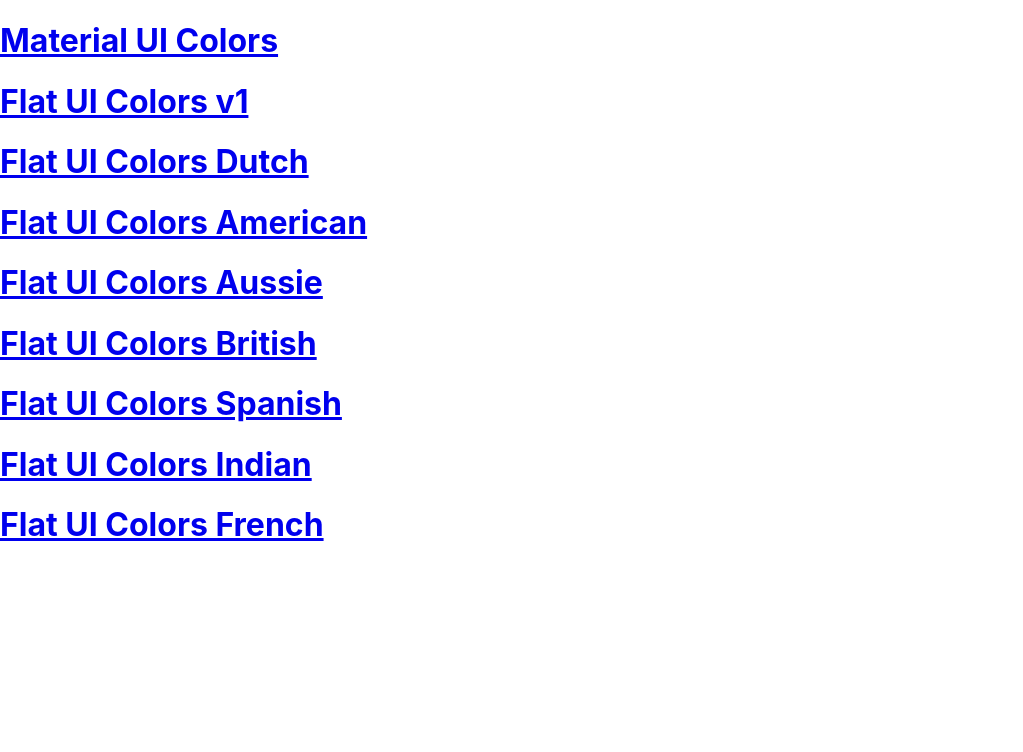
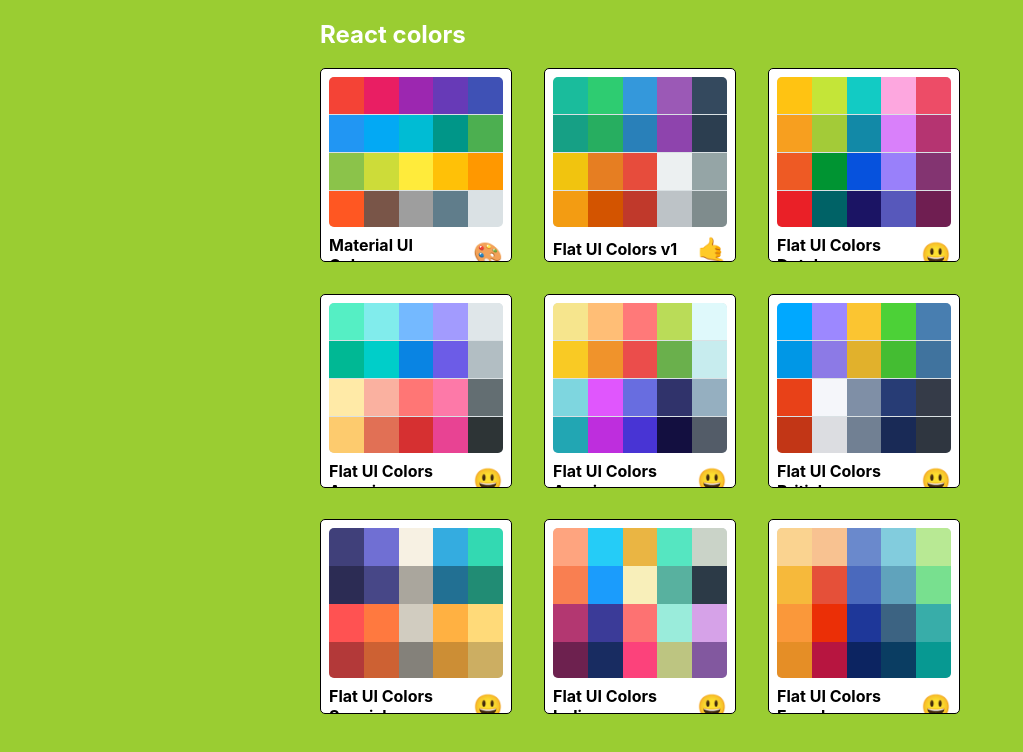
Before and after one commit to nagireddy1234/colors-app, a React (Create React App) app: page / in a window 1280 px wide. Shown: the top 752 px of the page, without its empty margins (0-1023 px from the left). Built offline with nearby package versions, Linux system fonts and the light colour scheme; the HTML template or start-up script is replaced by a standard one.

Commit message:
added palletList and miniPalette with css in js

```diff
--- a/package.json
+++ b/package.json
@@ -5,6 +5,7 @@
   "dependencies": {
     "@material-ui/core": "^4.9.12",
     "@material-ui/icons": "^4.9.1",
+    "@material-ui/styles": "^4.9.10",
     "@testing-library/jest-dom": "^4.2.4",
     "@testing-library/react": "^9.5.0",
     "@testing-library/user-event": "^7.2.1",
--- /dev/null
+++ b/src/MiniPalette.js
@@ -0,0 +1,68 @@
+import React from 'react';
+import { withStyles } from '@material-ui/core/styles';
+
+const styles = {
+  root: {
+    background: '#fff',
+    borderRadius: '5px',
+    border: '1px solid #000',
+    padding: "0.5rem",
+    position: "relative",
+    overflow: "hidden",
+    marginTop: "-1px",
+    "&:hover": {
+      cursor: "pointer",
+    }
+  },
+  colors: {
+    backgroundColor: '#dae1e4',
+    height:"150px",
+    width:"100%",
+    borderRadius:"5px",
+    overflow:"hidden"
+  },
+  title: {
+    display: "flex",
+    justifyContent: "space-between",
+    alignItems: "center",
+    margin: "0",
+    color: "#000",
+    paddingTop: "0.5rem",
+    fontSize: "1rem",
+    position: "relative"
+  },
+  emoji: {
+    marginLeft: "0.5rem",
+    fontSize: "1.5rem"
+  },
+  minicolor:{
+      height:"25%",
+      width:"20%",
+      display:"inline-block",
+      margin:"0 auto",
+      position:"relative",
+      marginBottom:"-3.5px",
+  }
+};
+
+function MiniPalette(props) {
+  console.log(props)
+  const { classes, palette } = props;
+  const MiniColorBoxes = palette.colors.map(color=> {
+    return (<div className={classes.minicolor} style={{backgroundColor:`${color.color}`}} key={palette.id} />)
+  })
+
+  return (
+    <div className={classes.root}>
+      <div className={classes.colors}>
+        {MiniColorBoxes}
+      </div>
+      <h5 className={classes.title}>{palette.paletteName}
+      <span className={classes.emoji}> {palette.emoji} </span>
+      </h5>
+
+    </div>
+  )
+}
+
+export default withStyles(styles)(MiniPalette);
--- a/src/PaletteList.js
+++ b/src/PaletteList.js
@@ -1,22 +1,60 @@
 import React, { Component } from 'react';
-import {Link} from 'react-router-dom'
+import {Link} from 'react-router-dom';
+import MiniPalette from './MiniPalette';
+import { withStyles } from '@material-ui/core/styles';
 
+const styles = {
+  root: {
+    backgroundColor: "yellowgreen",
+    height:"100vh",
+    display:"flex",
+    alignItems:"flex-start",
+    justifyContent:"center"
+  },
+  container: {
+      width:"50%",
+      display:"flex",
+      alignItems:"flex-start",
+      flexDirection:"column",
+      flexWrap:"wrap"
+  },
+  nav: {
+    display:"flex",
+    width:"100%",
+    justifyContent:"space-between",
+    color:"#fff"
+  },
+  palettes: {
+    boxSizing:"border-box",
+    width:"100%",
+    display:"grid",
+    gridTemplateColumns:"repeat(3,30%)",
+    gridGap:"5%"
+  }
+}
 
-export default class PaletteList extends Component {
+class PaletteList extends Component {
   render() {
     //  console.log(this.props.palettes)
-    const {palettes} = this.props
+    const { palettes, classes } = this.props;
     return (
-      <div>
-       {palettes.map((palette)=>
-       {
-       return (
-        <h1><Link to={`/palette/${palette.id}`}> {palette.paletteName}</Link></h1>
-        )}
-
-
-       )}
+      <div className={classes.root}>
+        <div className={classes.container}>
+          <nav className={classes.nav}>
+            <h1>React colors</h1>
+          </nav>
+          <div className={classes.palettes}>
+            {palettes.map((palette) => {
+             return(
+               <MiniPalette palette={palette} />
+              )
+            })
+            }
+          </div>
+        </div>
       </div>
     )
   }
 }
+
+export default withStyles(styles)(PaletteList);
--- a/src/index.js
+++ b/src/index.js
@@ -5,7 +5,6 @@
 } from "react-router-dom";
 import './index.css';
 import App from './App';
-import * as serviceWorker from './serviceWorker';
 
 ReactDOM.render(
 
@@ -16,8 +15,3 @@
   </React.StrictMode> ,
   document.getElementById('root')
 );
-
-// If you want your app to work offline and load faster, you can change
-// unregister() to register() below. Note this comes with some pitfalls.
-// Learn more about service workers: https://bit.ly/CRA-PWA
-serviceWorker.unregister();
--- a/src/seedColors.js
+++ b/src/seedColors.js
@@ -55,7 +55,7 @@
   {
     paletteName: "Flat UI Colors Dutch",
     id: "flat-ui-colors-dutch",
-    emoji: "🇳🇱",
+    emoji: "😃",
     colors: [
       { name: "Sunflower", color: "#FFC312" },
       { name: "Energos", color: "#C4E538" },
@@ -82,7 +82,7 @@
   {
     paletteName: "Flat UI Colors American",
     id: "flat-ui-colors-american",
-    emoji: "🇺🇸",
+    emoji: "😃",
     colors: [
       { name: "LightGreenishBlue", color: "#55efc4" },
       { name: "FadedPoster", color: "#81ecec" },
@@ -109,7 +109,7 @@
   {
     paletteName: "Flat UI Colors Aussie",
     id: "flat-ui-colors-aussie",
-    emoji: "🇦🇺",
+    emoji: "😃",
     colors: [
       { name: "Beekeeper", color: "#f6e58d" },
       { name: "SpicedNectarine", color: "#ffbe76" },
@@ -136,7 +136,7 @@
   {
     paletteName: "Flat UI Colors British",
     id: "flat-ui-colors-british",
-    emoji: "🇬🇧",
+    emoji: "😃",
     colors: [
       { name: "ProtossPylon", color: "#00a8ff" },
       { name: "Periwinkle", color: "#9c88ff" },
@@ -163,7 +163,7 @@
   {
     paletteName: "Flat UI Colors Spanish",
     id: "flat-ui-colors-spanish",
-    emoji: "🇪🇸",
+    emoji: "😃",
     colors: [
       { name: "JacksonsPurple", color: "#40407a" },
       { name: "C64Purple", color: "#706fd3" },
@@ -190,7 +190,7 @@
   {
     paletteName: "Flat UI Colors Indian",
     id: "flat-ui-colors-indian",
-    emoji: "🇮🇳",
+    emoji: "😃",
     colors: [
       { name: "OrchidOrange", color: "#FEA47F" },
       { name: "SpiroDiscoBall", color: "#25CCF7" },
@@ -217,7 +217,7 @@
   {
     paletteName: "Flat UI Colors French",
     id: "flat-ui-colors-french",
-    emoji: "🇫🇷",
+    emoji: "😃",
     colors: [
       { name: "FlatFlesh", color: "#fad390" },
       { name: "MelonMelody", color: "#f8c291" },
--- a/src/serviceWorker.js
+++ /dev/null
@@ -1,141 +0,0 @@
-// This optional code is used to register a service worker.
-// register() is not called by default.
-
-// This lets the app load faster on subsequent visits in production, and gives
-// it offline capabilities. However, it also means that developers (and users)
-// will only see deployed updates on subsequent visits to a page, after all the
-// existing tabs open on the page have been closed, since previously cached
-// resources are updated in the background.
-
-// To learn more about the benefits of this model and instructions on how to
-// opt-in, read https://bit.ly/CRA-PWA
-
-const isLocalhost = Boolean(
-  window.location.hostname === 'localhost' ||
-    // [::1] is the IPv6 localhost address.
-    window.location.hostname === '[::1]' ||
-    // 127.0.0.0/8 are considered localhost for IPv4.
-    window.location.hostname.match(
-      /^127(?:\.(?:25[0-5]|2[0-4][0-9]|[01]?[0-9][0-9]?)){3}$/
-    )
-);
-
-export function register(config) {
-  if (process.env.NODE_ENV === 'production' && 'serviceWorker' in navigator) {
-    // The URL constructor is available in all browsers that support SW.
-    const publicUrl = new URL(process.env.PUBLIC_URL, window.location.href);
-    if (publicUrl.origin !== window.location.origin) {
-      // Our service worker won't work if PUBLIC_URL is on a different origin
-      // from what our page is served on. This might happen if a CDN is used to
-      // serve assets; see https://github.com/facebook/create-react-app/issues/2374
-      return;
-    }
-
-    window.addEventListener('load', () => {
-      const swUrl = `${process.env.PUBLIC_URL}/service-worker.js`;
-
-      if (isLocalhost) {
-        // This is running on localhost. Let's check if a service worker still exists or not.
-        checkValidServiceWorker(swUrl, config);
-
-        // Add some additional logging to localhost, pointing developers to the
-        // service worker/PWA documentation.
-        navigator.serviceWorker.ready.then(() => {
-          console.log(
-            'This web app is being served cache-first by a service ' +
-              'worker. To learn more, visit https://bit.ly/CRA-PWA'
-          );
-        });
-      } else {
-        // Is not localhost. Just register service worker
-        registerValidSW(swUrl, config);
-      }
-    });
-  }
-}
-
-function registerValidSW(swUrl, config) {
-  navigator.serviceWorker
-    .register(swUrl)
-    .then(registration => {
-      registration.onupdatefound = () => {
-        const installingWorker = registration.installing;
-        if (installingWorker == null) {
-          return;
-        }
-        installingWorker.onstatechange = () => {
-          if (installingWorker.state === 'installed') {
-            if (navigator.serviceWorker.controller) {
-              // At this point, the updated precached content has been fetched,
-              // but the previous service worker will still serve the older
-              // content until all client tabs are closed.
-              console.log(
-                'New content is available and will be used when all ' +
-                  'tabs for this page are closed. See https://bit.ly/CRA-PWA.'
-              );
-
-              // Execute callback
-              if (config && config.onUpdate) {
-                config.onUpdate(registration);
-              }
-            } else {
-              // At this point, everything has been precached.
-              // It's the perfect time to display a
-              // "Content is cached for offline use." message.
-              console.log('Content is cached for offline use.');
-
-              // Execute callback
-              if (config && config.onSuccess) {
-                config.onSuccess(registration);
-              }
-            }
-          }
-        };
-      };
-    })
-    .catch(error => {
-      console.error('Error during service worker registration:', error);
-    });
-}
-
-function checkValidServiceWorker(swUrl, config) {
-  // Check if the service worker can be found. If it can't reload the page.
-  fetch(swUrl, {
-    headers: { 'Service-Worker': 'script' },
-  })
-    .then(response => {
-      // Ensure service worker exists, and that we really are getting a JS file.
-      const contentType = response.headers.get('content-type');
-      if (
-        response.status === 404 ||
-        (contentType != null && contentType.indexOf('javascript') === -1)
-      ) {
-        // No service worker found. Probably a different app. Reload the page.
-        navigator.serviceWorker.ready.then(registration => {
-          registration.unregister().then(() => {
-            window.location.reload();
-          });
-        });
-      } else {
-        // Service worker found. Proceed as normal.
-        registerValidSW(swUrl, config);
-      }
-    })
-    .catch(() => {
-      console.log(
-        'No internet connection found. App is running in offline mode.'
-      );
-    });
-}
-
-export function unregister() {
-  if ('serviceWorker' in navigator) {
-    navigator.serviceWorker.ready
-      .then(registration => {
-        registration.unregister();
-      })
-      .catch(error => {
-        console.error(error.message);
-      });
-  }
-}
```
Also changed, not shown: src/setupTests.js (deleted, +0 -5 lines), src/Palette.css (line endings or trailing spaces), src/logo.svg (deleted), src/uk.png (added).
